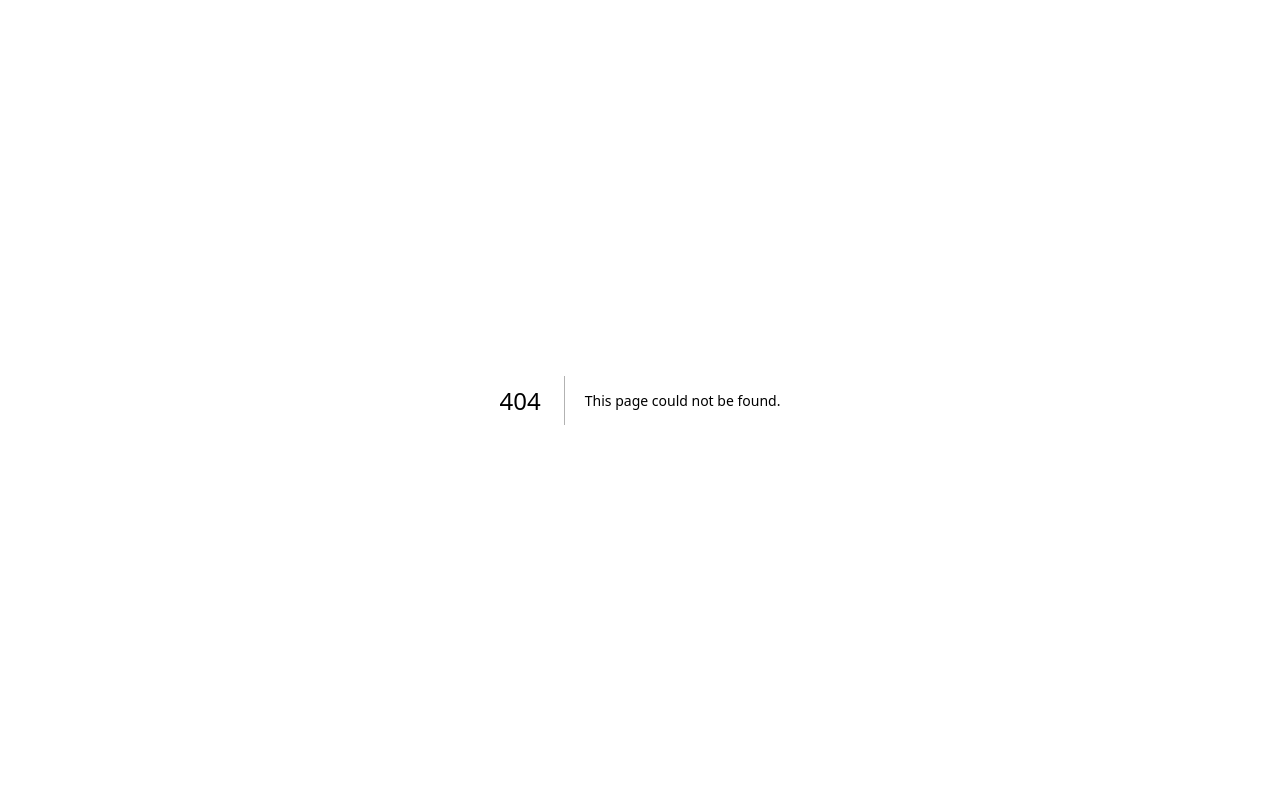
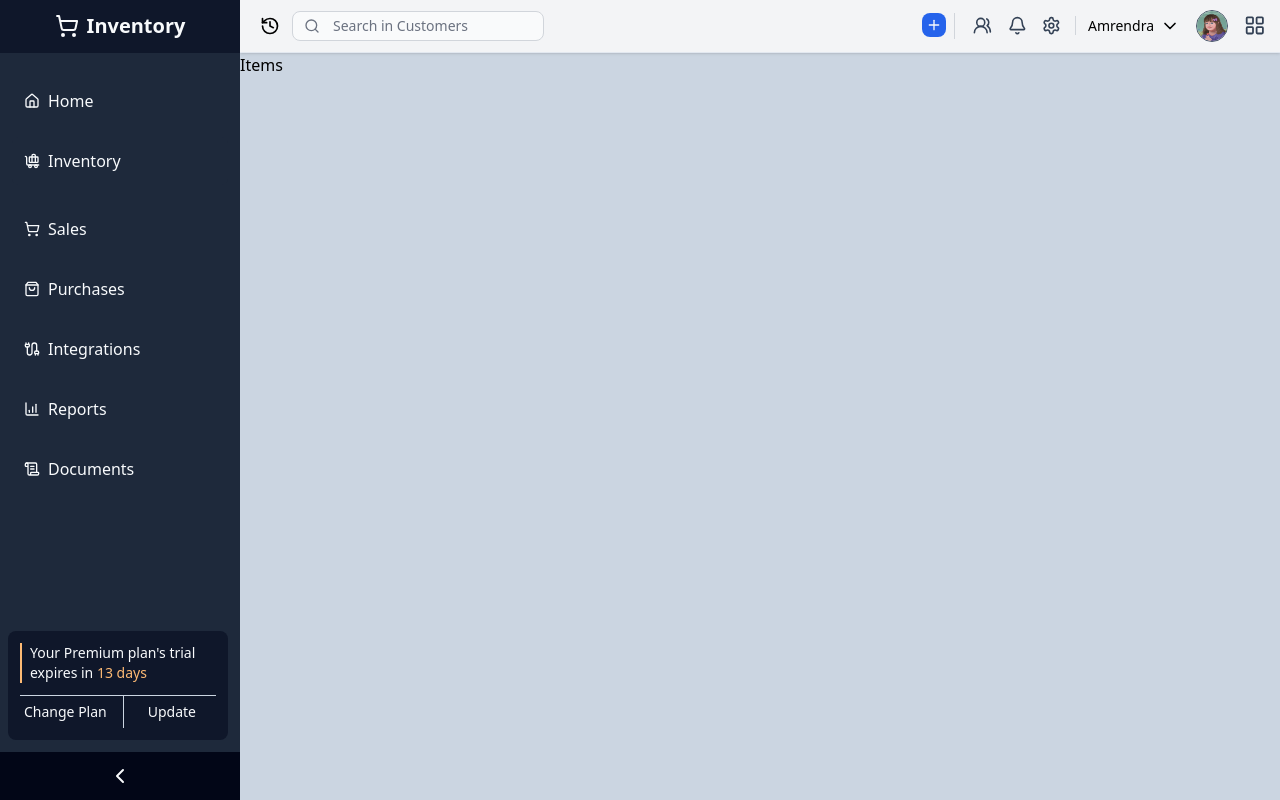
Before and after one commit to AmrendraTheCoder/Project-Mark, a Next.js app: page /inventory/inventory/items in a window 1280 px wide. Before the commit this address had no page. Built offline with nearby package versions, Linux system fonts and the light colour scheme.

Commit message:
Try to add the collaps menu using Shadcn

```diff
--- /dev/null
+++ b/app/(back-office)/inventory/inventory/adjustments/page.jsx
@@ -0,0 +1,11 @@
+import React from 'react'
+
+function Adjustments() {
+  return (
+    <div>
+        <h2>Adjustments</h2>
+    </div>
+  )
+}
+
+export default Adjustments
--- /dev/null
+++ b/app/(back-office)/inventory/inventory/itemgroups/page.jsx
@@ -0,0 +1,11 @@
+import React from 'react'
+
+function ItemsGroups() {
+  return (
+    <div>
+        <h2>ItemsGroups</h2>
+    </div>
+  )
+}
+
+export default ItemsGroups
--- /dev/null
+++ b/app/(back-office)/inventory/inventory/items/page.jsx
@@ -0,0 +1,11 @@
+import React from 'react'
+
+function Items() {
+  return (
+    <div>
+        <h2>Items</h2>
+    </div>
+  )
+}
+
+export default Items
--- a/app/(back-office)/inventory/inventory/page.jsx
+++ b/app/(back-office)/inventory/inventory/page.jsx
@@ -1,10 +1,12 @@
+import FixedHeader from '@/components/dashboard/FixedHeader'
 import React from 'react'
 
 function Inventory() {
   return (
     <div>
+      <FixedHeader />
         <h2>
-            Inventory
+            Inventory Creation Options
         </h2>
     </div>
   )
--- /dev/null
+++ b/components/dashboard/FixedHeader.jsx
@@ -0,0 +1,13 @@
+import React from 'react'
+
+function FixedHeader() {
+  return (
+    <div>
+        <h2>
+            Fixed Header
+        </h2>
+    </div>
+  )
+}
+
+export default FixedHeader
--- a/components/dashboard/Sidebar.jsx
+++ b/components/dashboard/Sidebar.jsx
@@ -1,9 +1,36 @@
-import { BaggageClaim, BarChart4, Cable, ChevronLeft, Home, ScrollText, ShoppingBag, ShoppingCart } from 'lucide-react'
+"use client"
+import { BaggageClaim, BarChart4, Cable, ChevronLeft, Home, PlusCircle, ScrollText, ShoppingBag, ShoppingCart } from 'lucide-react'
 import Link from 'next/link'
-import React from 'react'
+import React, { useState } from 'react'
 import Subscription from './Subscription'
+import {
+  Collapsible,
+  CollapsibleContent,
+  CollapsibleTrigger,
+} from "@/components/ui/collapsible"
+
 
 function Sidebar() {
+
+  const [active, setActive] = useState({
+    inventory: false,
+    item: false,
+  });
+
+  const handleItemClick = () => {
+    setActive({
+      inventory: true,
+      item: !active.item,
+    });
+  };
+
+  const handleInventoryClick = () => {
+    setActive({
+      inventory: !active.inventory,
+      item: false,
+    });
+  }
+
   return (
 <div>
   <div className="w-60 min-h-screen bg-slate-800 text-slate-50 fixed flex flex-col justify-between">
@@ -16,14 +43,30 @@ function Sidebar() {
       </Link>
       {/* Links */}
       <nav className="flex flex-col gap-3 px-3 py-6">
-        <Link href="#" className="flex items-center p-3 space-x-2 bg-blue-600 text-slate-50 rounded-md">
+        <Link href="#" className="flex items-center p-3 space-x-2 text-slate-50 rounded-md">
           <Home className="w-4 h-4" />
           <span>Home</span>
         </Link>
-        <button className="flex items-center p-3 space-x-2">
-          <BaggageClaim className="w-4 h-4" />
-          <span>Inventory</span>
-        </button>
+        <Collapsible>
+          <CollapsibleTrigger onClick={handleInventoryClick} className={`flex items-center w-full mb-2 p-3 space-x-2 rounded-md ${active.inventory ? 'bg-blue-800' : 'bg-slate-800'} ${active.item? 'bg-blue-500' :''} text-slate-50`}>
+              <BaggageClaim className="w-4 h-4" />
+              <span className=''>Inventory</span>
+          </CollapsibleTrigger>
+          <CollapsibleContent>
+
+              <Link
+              href='#'
+              className={`flex items-center justify-between p-2.5 pr-6 rounded-lg hover:bg-blue-600 transition-all duration-300 ${active.item ? 'bg-blue-600' : ''}`}
+              onClick={handleItemClick}
+              >
+              <span className='pl-8 font-medium'>Item</span>
+              <PlusCircle className='w-4 h-4' />
+              </Link>
+
+
+          </CollapsibleContent>
+        </Collapsible>
+
         <button className="flex items-center p-3 space-x-2">
           <ShoppingCart className="w-4 h-4" />
           <span>Sales</span>
--- /dev/null
+++ b/components/ui/collapsible.jsx
@@ -0,0 +1,11 @@
+"use client"
+
+import * as CollapsiblePrimitive from "@radix-ui/react-collapsible"
+
+const Collapsible = CollapsiblePrimitive.Root
+
+const CollapsibleTrigger = CollapsiblePrimitive.CollapsibleTrigger
+
+const CollapsibleContent = CollapsiblePrimitive.CollapsibleContent
+
+export { Collapsible, CollapsibleTrigger, CollapsibleContent }
--- /dev/null
+++ b/lib/utils.js
@@ -0,0 +1,6 @@
+import { clsx } from "clsx";
+import { twMerge } from "tailwind-merge"
+
+export function cn(...inputs) {
+  return twMerge(clsx(inputs));
+}
--- a/styles/main.scss
+++ b/styles/main.scss
@@ -11,3 +11,9 @@
     background-image: url('../public/ShoppingCart.png');
     background-size: contain;
 }
+
+@layer base {
+  :root {
+        --radius: 0.5rem;
+    }
+}
--- a/tailwind.config.mjs
+++ b/tailwind.config.mjs
@@ -1,15 +1,23 @@
 /** @type {import('tailwindcss').Config} */
 export default {
-  content: [
+    darkMode: ["class"],
+    content: [
     "./pages/**/*.{js,ts,jsx,tsx,mdx}",
     "./components/**/*.{js,ts,jsx,tsx,mdx}",
     "./app/**/*.{js,ts,jsx,tsx,mdx}",
   ],
   theme: {
-    extend: {
-    },
+  	extend: {
+  		borderRadius: {
+  			lg: 'var(--radius)',
+  			md: 'calc(var(--radius) - 2px)',
+  			sm: 'calc(var(--radius) - 4px)'
+  		},
+  		colors: {}
+  	}
   },
   plugins: [
     require('@tailwindcss/forms'),
-  ],
+      require("tailwindcss-animate")
+],
 };
```
Also changed, not shown: package.json (+6 -1 lines), components.json (added), 1 other file (tests, documents, lock files or other folders).
